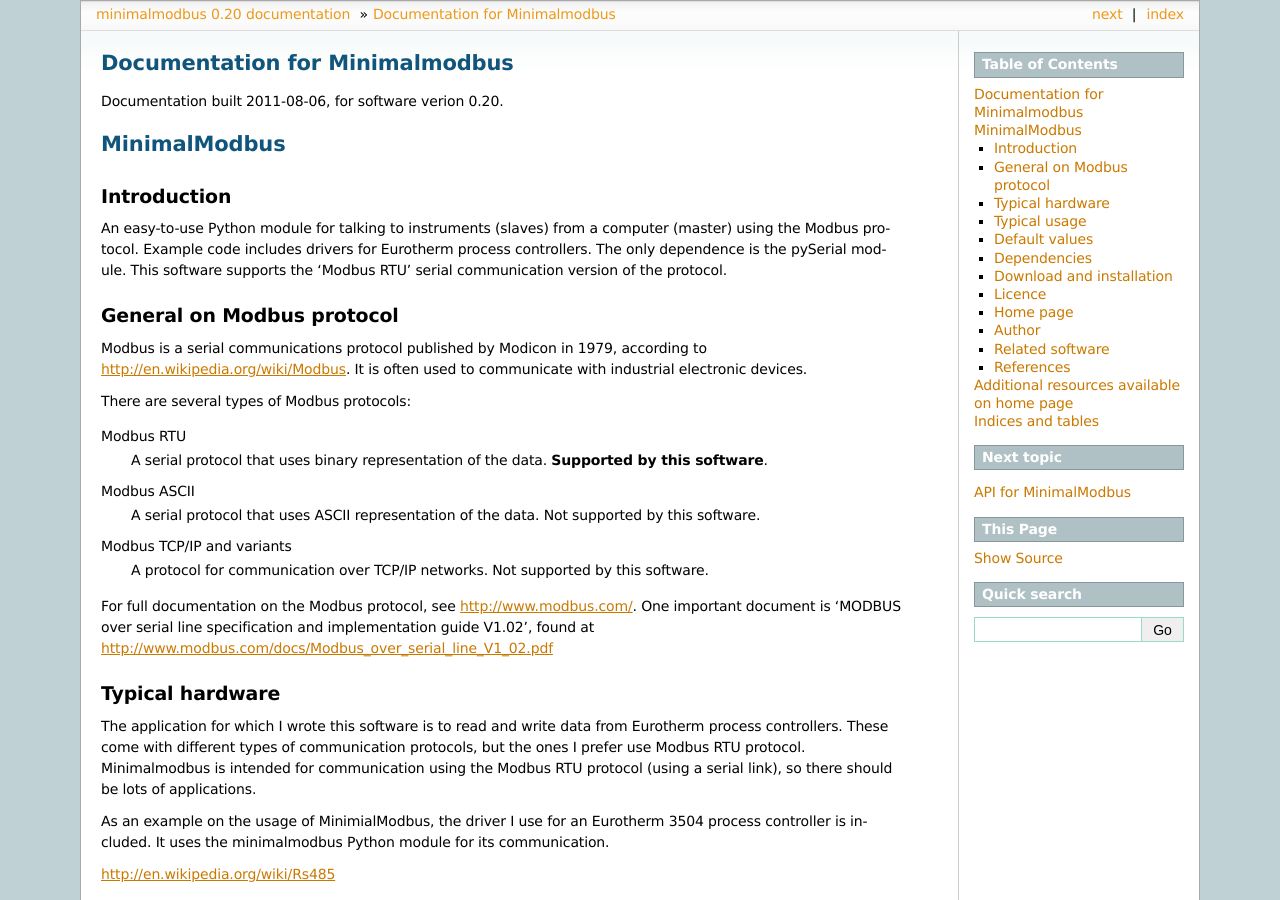
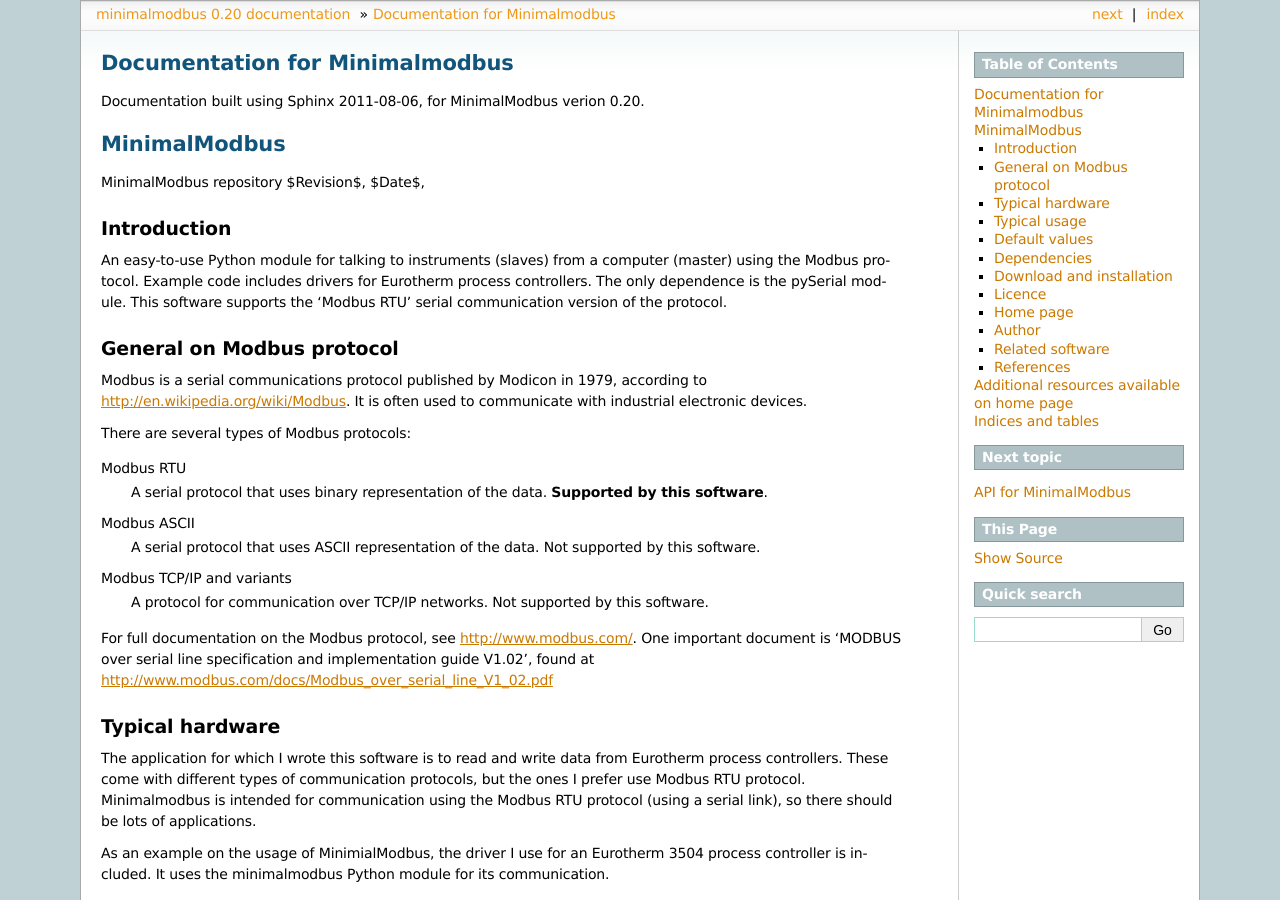
Before and after one commit to pyhys/minimalmodbus, a Sphinx documentation site: the page built from doc/index.rst, in a window 1280 px wide and 900 px high. Built offline with Sphinx 7.4.7, drawn with Linux system fonts in a browser that asks for light colours; pages that are not in the unit, such as notebooks, are missing from menus.

Commit message:
working with svn text substitution

```diff
--- a/README.txt
+++ b/README.txt
@@ -1,5 +1,7 @@
 MinimalModbus
 =============
+
+MinimalModbus repository $Revision$, $Date$,
 
 Introduction
 ------------
--- a/doc/index.rst
+++ b/doc/index.rst
@@ -4,7 +4,7 @@
 Documentation for Minimalmodbus
 ===============================
 
-Documentation built |today|, for software verion |version|.
+Documentation built using Sphinx |today|, for MinimalModbus verion |version|.
 
 .. include:: ../README.txt
 
```
Also changed, not shown: doc/administrative.rst (+6 -2 lines).
